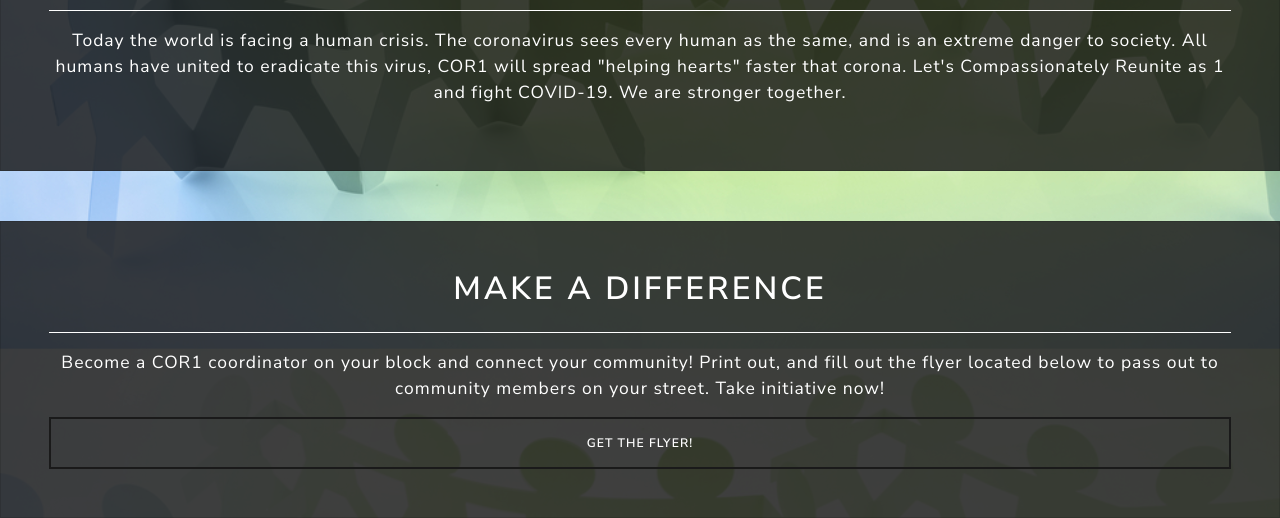
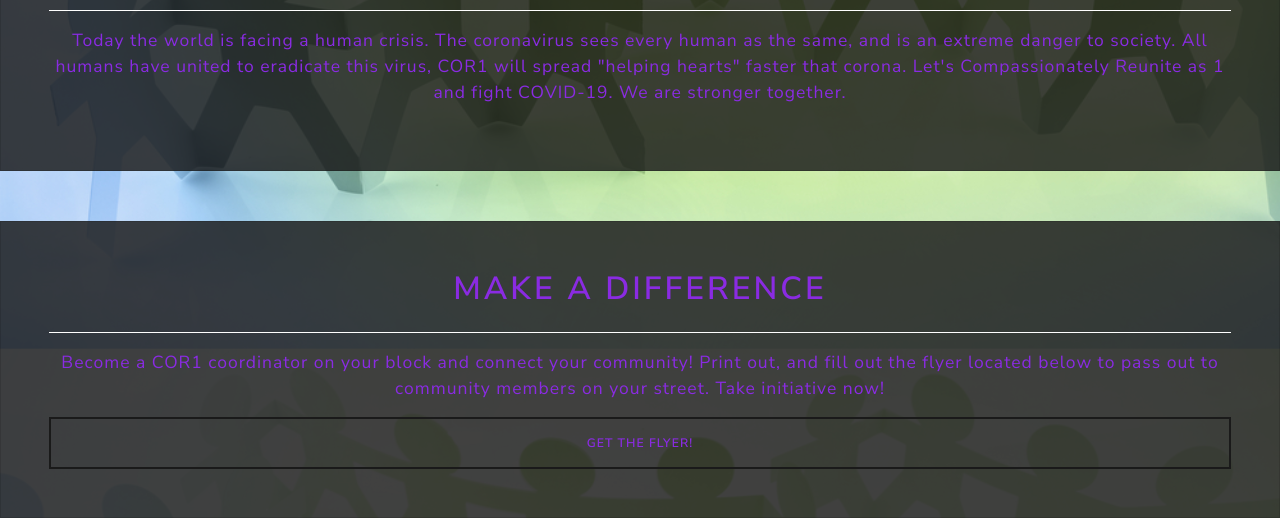
Before and after one commit to COR-1/cor-1.github.io, a plain HTML site: page index.html in a window 1280 px wide. Shown: the part 505-1023 px from the top of the page. Drawn offline with nearby package versions, Linux system fonts and the light colour scheme.

Commit message:
Created blueviolet

```diff
--- a/css/main.css
+++ b/css/main.css
@@ -22,11 +22,11 @@ body {
 /* Card Background */
 .bg-translucent {
     background-color: #1a1a1a !important;
-    background-color: #1a1a1ad5 !important;
+    background-color: #1a1a1ad3 !important;
 }
 
 .bg-translucent * {
-    color: white;
+    color: blueviolet;
 }
 
 /* Card Spacer */
```
